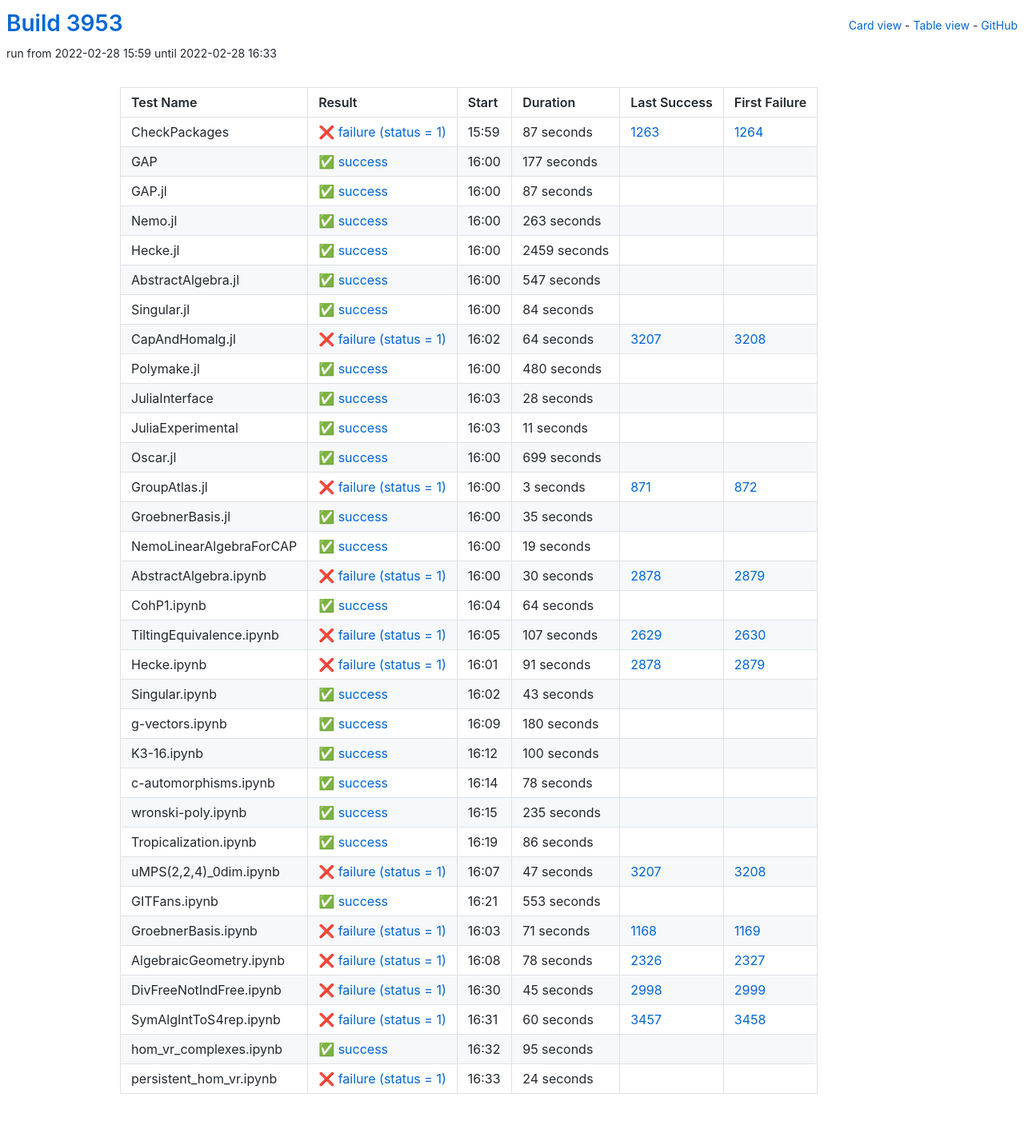
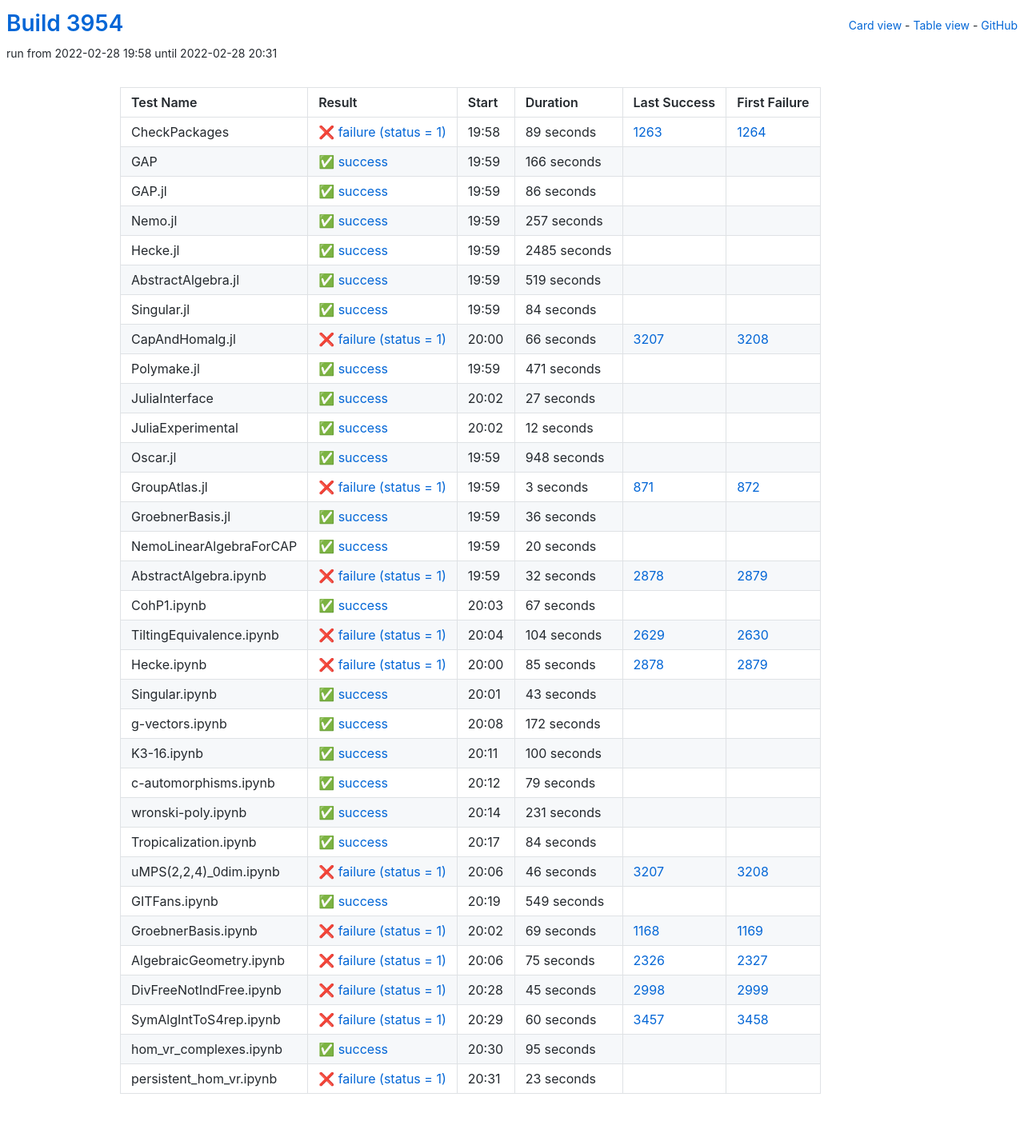
Before and after one commit to oscar-system/oscar-ci-status-stable, a Jekyll site: the page built from table.html, in a window 1280 px wide. Shown: the whole page at 80% size. Built offline with Jekyll 4.4.1, drawn with Linux system fonts in a browser that asks for light colours.

Commit message:
Build #3954

```diff
--- a/_data/ci.yml
+++ b/_data/ci.yml
@@ -1,6 +1,6 @@
 ---
-build: 3953
-build_url: https://oscarci.mathematik.uni-kl.de/job/oscar-stable/3953/
+build: 3954
+build_url: https://oscarci.mathematik.uni-kl.de/job/oscar-stable/3954/
 job: oscar-stable
 organization: oscar-system
 repo: oscar-ci-status-stable
@@ -8,80 +8,80 @@ repourl: https://github.com/oscar-system/oscar-ci-status-stable
 tests:
 - name: CheckPackages
   id: checkpackages
-  log: https://oscarci.mathematik.uni-kl.de/job/oscar-stable/3953/artifact/logs/build-3953/CheckPackages.log
-  start: 2022-02-28 15:59
+  log: https://oscarci.mathematik.uni-kl.de/job/oscar-stable/3954/artifact/logs/build-3954/CheckPackages.log
+  start: 2022-02-28 19:58
   success: false
   exitcode: 1
   status: failure
-  duration: 87
+  duration: 89
   last_success: 1263
   last_success_url: https://oscarci.mathematik.uni-kl.de/job/oscar-stable/1263/
   first_failure: 1264
   first_failure_url: https://oscarci.mathematik.uni-kl.de/job/oscar-stable/1264/
 - name: GAP
   id: gap
-  log: https://oscarci.mathematik.uni-kl.de/job/oscar-stable/3953/artifact/logs/build-3953/GAP.log
-  start: 2022-02-28 16:00
+  log: https://oscarci.mathematik.uni-kl.de/job/oscar-stable/3954/artifact/logs/build-3954/GAP.log
+  start: 2022-02-28 19:59
   success: true
   exitcode: 0
   status: success
-  duration: 177
+  duration: 166
   last_success: false
   last_success_url:
   first_failure: false
   first_failure_url:
 - name: GAP.jl
   id: gap-jl
-  log: https://oscarci.mathematik.uni-kl.de/job/oscar-stable/3953/artifact/logs/build-3953/GAP.jl.log
-  start: 2022-02-28 16:00
+  log: https://oscarci.mathematik.uni-kl.de/job/oscar-stable/3954/artifact/logs/build-3954/GAP.jl.log
+  start: 2022-02-28 19:59
   success: true
   exitcode: 0
   status: success
-  duration: 87
+  duration: 86
   last_success: false
   last_success_url:
   first_failure: false
   first_failure_url:
 - name: Nemo.jl
   id: nemo-jl
-  log: https://oscarci.mathematik.uni-kl.de/job/oscar-stable/3953/artifact/logs/build-3953/Nemo.jl.log
-  start: 2022-02-28 16:00
+  log: https://oscarci.mathematik.uni-kl.de/job/oscar-stable/3954/artifact/logs/build-3954/Nemo.jl.log
+  start: 2022-02-28 19:59
   success: true
   exitcode: 0
   status: success
-  duration: 263
+  duration: 257
   last_success: false
   last_success_url:
   first_failure: false
   first_failure_url:
 - name: Hecke.jl
   id: hecke-jl
-  log: https://oscarci.mathematik.uni-kl.de/job/oscar-stable/3953/artifact/logs/build-3953/Hecke.jl.log
-  start: 2022-02-28 16:00
+  log: https://oscarci.mathematik.uni-kl.de/job/oscar-stable/3954/artifact/logs/build-3954/Hecke.jl.log
+  start: 2022-02-28 19:59
   success: true
   exitcode: 0
   status: success
-  duration: 2459
+  duration: 2485
   last_success: false
   last_success_url:
   first_failure: false
   first_failure_url:
 - name: AbstractAlgebra.jl
   id: abstractalgebra-jl
-  log: https://oscarci.mathematik.uni-kl.de/job/oscar-stable/3953/artifact/logs/build-3953/AbstractAlgebra.jl.log
-  start: 2022-02-28 16:00
+  log: https://oscarci.mathematik.uni-kl.de/job/oscar-stable/3954/artifact/logs/build-3954/AbstractAlgebra.jl.log
+  start: 2022-02-28 19:59
   success: true
   exitcode: 0
   status: success
-  duration: 547
+  duration: 519
   last_success: false
   last_success_url:
   first_failure: false
   first_failure_url:
 - name: Singular.jl
   id: singular-jl
-  log: https://oscarci.mathematik.uni-kl.de/job/oscar-stable/3953/artifact/logs/build-3953/Singular.jl.log
-  start: 2022-02-28 16:00
+  log: https://oscarci.mathematik.uni-kl.de/job/oscar-stable/3954/artifact/logs/build-3954/Singular.jl.log
+  start: 2022-02-28 19:59
   success: true
   exitcode: 0
   status: success
@@ -92,68 +92,68 @@ tests:
   first_failure_url:
 - name: CapAndHomalg.jl
   id: capandhomalg-jl
-  log: https://oscarci.mathematik.uni-kl.de/job/oscar-stable/3953/artifact/logs/build-3953/CapAndHomalg.jl.log
-  start: 2022-02-28 16:02
+  log: https://oscarci.mathematik.uni-kl.de/job/oscar-stable/3954/artifact/logs/build-3954/CapAndHomalg.jl.log
+  start: 2022-02-28 20:00
   success: false
   exitcode: 1
   status: failure
-  duration: 64
+  duration: 66
   last_success: 3207
   last_success_url: https://oscarci.mathematik.uni-kl.de/job/oscar-stable/3207/
   first_failure: 3208
   first_failure_url: https://oscarci.mathematik.uni-kl.de/job/oscar-stable/3208/
 - name: Polymake.jl
   id: polymake-jl
-  log: https://oscarci.mathematik.uni-kl.de/job/oscar-stable/3953/artifact/logs/build-3953/Polymake.jl.log
-  start: 2022-02-28 16:00
+  log: https://oscarci.mathematik.uni-kl.de/job/oscar-stable/3954/artifact/logs/build-3954/Polymake.jl.log
+  start: 2022-02-28 19:59
   success: true
   exitcode: 0
   status: success
-  duration: 480
+  duration: 471
   last_success: false
   last_success_url:
   first_failure: false
   first_failure_url:
 - name: JuliaInterface
   id: juliainterface
-  log: https://oscarci.mathematik.uni-kl.de/job/oscar-stable/3953/artifact/logs/build-3953/JuliaInterface.log
-  start: 2022-02-28 16:03
+  log: https://oscarci.mathematik.uni-kl.de/job/oscar-stable/3954/artifact/logs/build-3954/JuliaInterface.log
+  start: 2022-02-28 20:02
   success: true
   exitcode: 0
   status: success
-  duration: 28
+  duration: 27
   last_success: false
   last_success_url:
   first_failure: false
   first_failure_url:
 - name: JuliaExperimental
   id: juliaexperimental
-  log: https://oscarci.mathematik.uni-kl.de/job/oscar-stable/3953/artifact/logs/build-3953/JuliaExperimental.log
-  start: 2022-02-28 16:03
+  log: https://oscarci.mathematik.uni-kl.de/job/oscar-stable/3954/artifact/logs/build-3954/JuliaExperimental.log
+  start: 2022-02-28 20:02
   success: true
   exitcode: 0
   status: success
-  duration: 11
+  duration: 12
   last_success: false
   last_success_url:
   first_failure: false
   first_failure_url:
 - name: Oscar.jl
   id: oscar-jl
-  log: https://oscarci.mathematik.uni-kl.de/job/oscar-stable/3953/artifact/logs/build-3953/Oscar.jl.log
-  start: 2022-02-28 16:00
+  log: https://oscarci.mathematik.uni-kl.de/job/oscar-stable/3954/artifact/logs/build-3954/Oscar.jl.log
+  start: 2022-02-28 19:59
   success: true
   exitcode: 0
   status: success
-  duration: 699
+  duration: 948
   last_success: false
   last_success_url:
   first_failure: false
   first_failure_url:
 - name: GroupAtlas.jl
   id: groupatlas-jl
-  log: https://oscarci.mathematik.uni-kl.de/job/oscar-stable/3953/artifact/logs/build-3953/GroupAtlas.jl.log
-  start: 2022-02-28 16:00
+  log: https://oscarci.mathematik.uni-kl.de/job/oscar-stable/3954/artifact/logs/build-3954/GroupAtlas.jl.log
+  start: 2022-02-28 19:59
   success: false
   exitcode: 1
   status: failure
@@ -164,80 +164,80 @@ tests:
   first_failure_url: https://oscarci.mathematik.uni-kl.de/job/oscar-stable/872/
 - name: GroebnerBasis.jl
   id: groebnerbasis-jl
-  log: https://oscarci.mathematik.uni-kl.de/job/oscar-stable/3953/artifact/logs/build-3953/GroebnerBasis.jl.log
-  start: 2022-02-28 16:00
+  log: https://oscarci.mathematik.uni-kl.de/job/oscar-stable/3954/artifact/logs/build-3954/GroebnerBasis.jl.log
+  start: 2022-02-28 19:59
   success: true
   exitcode: 0
   status: success
-  duration: 35
+  duration: 36
   last_success: false
   last_success_url:
   first_failure: false
   first_failure_url:
 - name: NemoLinearAlgebraForCAP
   id: nemolinearalgebraforcap
-  log: https://oscarci.mathematik.uni-kl.de/job/oscar-stable/3953/artifact/logs/build-3953/NemoLinearAlgebraForCAP.log
-  start: 2022-02-28 16:00
+  log: https://oscarci.mathematik.uni-kl.de/job/oscar-stable/3954/artifact/logs/build-3954/NemoLinearAlgebraForCAP.log
+  start: 2022-02-28 19:59
   success: true
   exitcode: 0
   status: success
-  duration: 19
+  duration: 20
   last_success: false
   last_success_url:
   first_failure: false
   first_failure_url:
 - name: AbstractAlgebra.ipynb
   id: abstractalgebra-ipynb
-  log: https://oscarci.mathematik.uni-kl.de/job/oscar-stable/3953/artifact/logs/build-3953/AbstractAlgebra.ipynb.log
-  start: 2022-02-28 16:00
+  log: https://oscarci.mathematik.uni-kl.de/job/oscar-stable/3954/artifact/logs/build-3954/AbstractAlgebra.ipynb.log
+  start: 2022-02-28 19:59
   success: false
   exitcode: 1
   status: failure
-  duration: 30
+  duration: 32
   last_success: 2878
   last_success_url: https://oscarci.mathematik.uni-kl.de/job/oscar-stable/2878/
   first_failure: 2879
   first_failure_url: https://oscarci.mathematik.uni-kl.de/job/oscar-stable/2879/
 - name: CohP1.ipynb
   id: cohp1-ipynb
-  log: https://oscarci.mathematik.uni-kl.de/job/oscar-stable/3953/artifact/logs/build-3953/CohP1.ipynb.log
-  start: 2022-02-28 16:04
+  log: https://oscarci.mathematik.uni-kl.de/job/oscar-stable/3954/artifact/logs/build-3954/CohP1.ipynb.log
+  start: 2022-02-28 20:03
   success: true
   exitcode: 0
   status: success
-  duration: 64
+  duration: 67
   last_success: false
   last_success_url:
   first_failure: false
   first_failure_url:
 - name: TiltingEquivalence.ipynb
   id: tiltingequivalence-ipynb
-  log: https://oscarci.mathematik.uni-kl.de/job/oscar-stable/3953/artifact/logs/build-3953/TiltingEquivalence.ipynb.log
-  start: 2022-02-28 16:05
+  log: https://oscarci.mathematik.uni-kl.de/job/oscar-stable/3954/artifact/logs/build-3954/TiltingEquivalence.ipynb.log
+  start: 2022-02-28 20:04
   success: false
   exitcode: 1
   status: failure
-  duration: 107
+  duration: 104
   last_success: 2629
   last_success_url: https://oscarci.mathematik.uni-kl.de/job/oscar-stable/2629/
   first_failure: 2630
   first_failure_url: https://oscarci.mathematik.uni-kl.de/job/oscar-stable/2630/
 - name: Hecke.ipynb
   id: hecke-ipynb
-  log: https://oscarci.mathematik.uni-kl.de/job/oscar-stable/3953/artifact/logs/build-3953/Hecke.ipynb.log
-  start: 2022-02-28 16:01
+  log: https://oscarci.mathematik.uni-kl.de/job/oscar-stable/3954/artifact/logs/build-3954/Hecke.ipynb.log
+  start: 2022-02-28 20:00
   success: false
   exitcode: 1
   status: failure
-  duration: 91
+  duration: 85
   last_success: 2878
   last_success_url: https://oscarci.mathematik.uni-kl.de/job/oscar-stable/2878/
   first_failure: 2879
   first_failure_url: https://oscarci.mathematik.uni-kl.de/job/oscar-stable/2879/
 - name: Singular.ipynb
   id: singular-ipynb
-  log: https://oscarci.mathematik.uni-kl.de/job/oscar-stable/3953/artifact/logs/build-3953/Singular.ipynb.log
-  start: 2022-02-28 16:02
+  log: https://oscarci.mathematik.uni-kl.de/job/oscar-stable/3954/artifact/logs/build-3954/Singular.ipynb.log
+  start: 2022-02-28 20:01
   success: true
   exitcode: 0
   status: success
@@ -248,20 +248,20 @@ tests:
   first_failure_url:
 - name: g-vectors.ipynb
   id: g-vectors-ipynb
-  log: https://oscarci.mathematik.uni-kl.de/job/oscar-stable/3953/artifact/logs/build-3953/g-vectors.ipynb.log
-  start: 2022-02-28 16:09
+  log: https://oscarci.mathematik.uni-kl.de/job/oscar-stable/3954/artifact/logs/build-3954/g-vectors.ipynb.log
+  start: 2022-02-28 20:08
   success: true
   exitcode: 0
   status: success
-  duration: 180
+  duration: 172
   last_success: false
   last_success_url:
   first_failure: false
   first_failure_url:
 - name: K3-16.ipynb
   id: k3-16-ipynb
-  log: https://oscarci.mathematik.uni-kl.de/job/oscar-stable/3953/artifact/logs/build-3953/K3-16.ipynb.log
-  start: 2022-02-28 16:12
+  log: https://oscarci.mathematik.uni-kl.de/job/oscar-stable/3954/artifact/logs/build-3954/K3-16.ipynb.log
+  start: 2022-02-28 20:11
   success: true
   exitcode: 0
   status: success
@@ -272,92 +272,92 @@ tests:
   first_failure_url:
 - name: c-automorphisms.ipynb
   id: c-automorphisms-ipynb
-  log: https://oscarci.mathematik.uni-kl.de/job/oscar-stable/3953/artifact/logs/build-3953/c-automorphisms.ipynb.log
-  start: 2022-02-28 16:14
+  log: https://oscarci.mathematik.uni-kl.de/job/oscar-stable/3954/artifact/logs/build-3954/c-automorphisms.ipynb.log
+  start: 2022-02-28 20:12
   success: true
   exitcode: 0
   status: success
-  duration: 78
+  duration: 79
   last_success: false
   last_success_url:
   first_failure: false
   first_failure_url:
 - name: wronski-poly.ipynb
   id: wronski-poly-ipynb
-  log: https://oscarci.mathematik.uni-kl.de/job/oscar-stable/3953/artifact/logs/build-3953/wronski-poly.ipynb.log
-  start: 2022-02-28 16:15
+  log: https://oscarci.mathematik.uni-kl.de/job/oscar-stable/3954/artifact/logs/build-3954/wronski-poly.ipynb.log
+  start: 2022-02-28 20:14
   success: true
   exitcode: 0
   status: success
-  duration: 235
+  duration: 231
   last_success: false
   last_success_url:
   first_failure: false
   first_failure_url:
 - name: Tropicalization.ipynb
   id: tropicalization-ipynb
-  log: https://oscarci.mathematik.uni-kl.de/job/oscar-stable/3953/artifact/logs/build-3953/Tropicalization.ipynb.log
-  start: 2022-02-28 16:19
+  log: https://oscarci.mathematik.uni-kl.de/job/oscar-stable/3954/artifact/logs/build-3954/Tropicalization.ipynb.log
+  start: 2022-02-28 20:17
   success: true
   exitcode: 0
   status: success
-  duration: 86
+  duration: 84
   last_success: false
   last_success_url:
   first_failure: false
   first_failure_url:
 - name: uMPS(2,2,4)_0dim.ipynb
   id: umps-2-2-4-0dim-ipynb
-  log: https://oscarci.mathematik.uni-kl.de/job/oscar-stable/3953/artifact/logs/build-3953/uMPS-2-2-4-_0dim.ipynb.log
-  start: 2022-02-28 16:07
+  log: https://oscarci.mathematik.uni-kl.de/job/oscar-stable/3954/artifact/logs/build-3954/uMPS-2-2-4-_0dim.ipynb.log
+  start: 2022-02-28 20:06
   success: false
   exitcode: 1
   status: failure
-  duration: 47
+  duration: 46
   last_success: 3207
   last_success_url: https://oscarci.mathematik.uni-kl.de/job/oscar-stable/3207/
   first_failure: 3208
   first_failure_url: https://oscarci.mathematik.uni-kl.de/job/oscar-stable/3208/
 - name: GITFans.ipynb
   id: gitfans-ipynb
-  log: https://oscarci.mathematik.uni-kl.de/job/oscar-stable/3953/artifact/logs/build-3953/GITFans.ipynb.log
-  start: 2022-02-28 16:21
+  log: https://oscarci.mathematik.uni-kl.de/job/oscar-stable/3954/artifact/logs/build-3954/GITFans.ipynb.log
+  start: 2022-02-28 20:19
   success: true
   exitcode: 0
   status: success
-  duration: 553
+  duration: 549
   last_success: false
   last_success_url:
   first_failure: false
   first_failure_url:
 - name: GroebnerBasis.ipynb
   id: groebnerbasis-ipynb
-  log: https://oscarci.mathematik.uni-kl.de/job/oscar-stable/3953/artifact/logs/build-3953/GroebnerBasis.ipynb.log
-  start: 2022-02-28 16:03
+  log: https://oscarci.mathematik.uni-kl.de/job/oscar-stable/3954/artifact/logs/build-3954/GroebnerBasis.ipynb.log
+  start: 2022-02-28 20:02
   success: false
   exitcode: 1
   status: failure
-  duration: 71
+  duration: 69
   last_success: 1168
   last_success_url: https://oscarci.mathematik.uni-kl.de/job/oscar-stable/1168/
   first_failure: 1169
   first_failure_url: https://oscarci.mathematik.uni-kl.de/job/oscar-stable/1169/
 - name: AlgebraicGeometry.ipynb
   id: algebraicgeometry-ipynb
-  log: https://oscarci.mathematik.uni-kl.de/job/oscar-stable/3953/artifact/logs/build-3953/AlgebraicGeometry.ipynb.log
-  start: 2022-02-28 16:08
+  log: https://oscarci.mathematik.uni-kl.de/job/oscar-stable/3954/artifact/logs/build-3954/AlgebraicGeometry.ipynb.log
+  start: 2022-02-28 20:06
   success: false
   exitcode: 1
   status: failure
-  duration: 78
+  duration: 75
   last_success: 2326
   last_success_url: https://oscarci.mathematik.uni-kl.de/job/oscar-stable/2326/
   first_failure: 2327
   first_failure_url: https://oscarci.mathematik.uni-kl.de/job/oscar-stable/2327/
 - name: DivFreeNotIndFree.ipynb
   id: divfreenotindfree-ipynb
-  log: https://oscarci.mathematik.uni-kl.de/job/oscar-stable/3953/artifact/logs/build-3953/DivFreeNotIndFree.ipynb.log
-  start: 2022-02-28 16:30
+  log: https://oscarci.mathematik.uni-kl.de/job/oscar-stable/3954/artifact/logs/build-3954/DivFreeNotIndFree.ipynb.log
+  start: 2022-02-28 20:28
   success: false
   exitcode: 1
   status: failure
@@ -368,8 +368,8 @@ tests:
   first_failure_url: https://oscarci.mathematik.uni-kl.de/job/oscar-stable/2999/
 - name: SymAlgIntToS4rep.ipynb
   id: symalginttos4rep-ipynb
-  log: https://oscarci.mathematik.uni-kl.de/job/oscar-stable/3953/artifact/logs/build-3953/SymAlgIntToS4rep.ipynb.log
-  start: 2022-02-28 16:31
+  log: https://oscarci.mathematik.uni-kl.de/job/oscar-stable/3954/artifact/logs/build-3954/SymAlgIntToS4rep.ipynb.log
+  start: 2022-02-28 20:29
   success: false
   exitcode: 1
   status: failure
@@ -380,8 +380,8 @@ tests:
   first_failure_url: https://oscarci.mathematik.uni-kl.de/job/oscar-stable/3458/
 - name: hom_vr_complexes.ipynb
   id: hom-vr-complexes-ipynb
-  log: https://oscarci.mathematik.uni-kl.de/job/oscar-stable/3953/artifact/logs/build-3953/hom_vr_complexes.ipynb.log
-  start: 2022-02-28 16:32
+  log: https://oscarci.mathematik.uni-kl.de/job/oscar-stable/3954/artifact/logs/build-3954/hom_vr_complexes.ipynb.log
+  start: 2022-02-28 20:30
   success: true
   exitcode: 0
   status: success
@@ -392,12 +392,12 @@ tests:
   first_failure_url:
 - name: persistent_hom_vr.ipynb
   id: persistent-hom-vr-ipynb
-  log: https://oscarci.mathematik.uni-kl.de/job/oscar-stable/3953/artifact/logs/build-3953/persistent_hom_vr.ipynb.log
-  start: 2022-02-28 16:33
+  log: https://oscarci.mathematik.uni-kl.de/job/oscar-stable/3954/artifact/logs/build-3954/persistent_hom_vr.ipynb.log
+  start: 2022-02-28 20:31
   success: false
   exitcode: 1
   status: failure
-  duration: 24
+  duration: 23
   last_success: false
   last_success_url:
   first_failure: false
```
Also changed, not shown: README.md.
